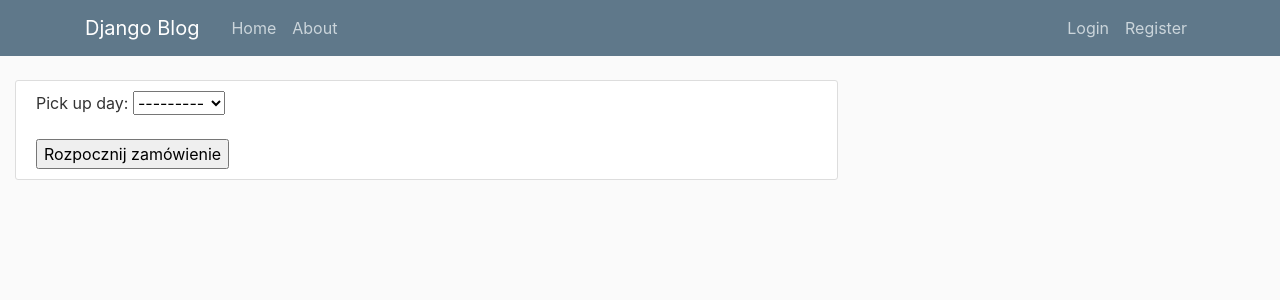
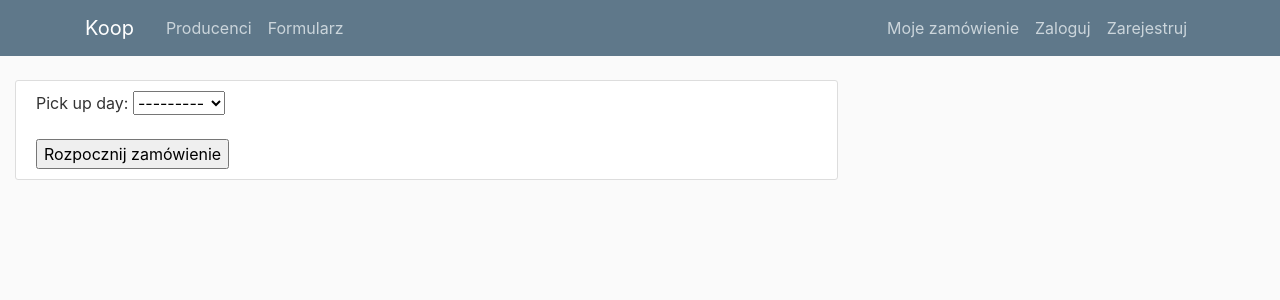
Before and after one commit to arturraczka/WKS, a Django app: page /koop/zamowienie/nowe/ in a window 1280 px wide. Shown: the top 300 px of the page. Run offline with Django 4.2, Linux system fonts and the light colour scheme; the visitor is signed in with stand-in values (Sample User, id 1); some libraries are stand-ins or nearby versions.

Commit message:
added some valid hrefs to navbar in base template

```diff
--- a/koop_form/apps/form/templates/form/base_one.html
+++ b/koop_form/apps/form/templates/form/base_one.html
@@ -16,19 +16,20 @@
     <header class="site-header">
       <nav class="navbar navbar-expand-md navbar-dark bg-steel fixed-top">
         <div class="container">
-          <a class="navbar-brand mr-4" href="/">Django Blog</a>
+          <a class="navbar-brand mr-4" href="/">Koop</a>
           <button class="navbar-toggler" type="button" data-toggle="collapse" data-target="#navbarToggle" aria-controls="navbarToggle" aria-expanded="false" aria-label="Toggle navigation">
           <span class="navbar-toggler-icon"></span>
           </button>
           <div class="collapse navbar-collapse" id="navbarToggle">
             <div class="navbar-nav mr-auto">
-              <a class="nav-item nav-link" href="/">Home</a>
-              <a class="nav-item nav-link" href="/about">About</a>
+              <a class="nav-item nav-link" href="{% url 'producers' %}">Producenci</a>
+              <a class="nav-item nav-link" href="{% url 'order-producers' %}">Formularz</a>
             </div>
             <!-- Navbar Right Side -->
             <div class="navbar-nav">
-              <a class="nav-item nav-link" href="#">Login</a>
-              <a class="nav-item nav-link" href="#">Register</a>
+              <a class="nav-item nav-link" href="{% url 'order-update-form' %}">Moje zamówienie</a>
+              <a class="nav-item nav-link" href="#">Zaloguj</a>
+              <a class="nav-item nav-link" href="#">Zarejestruj</a>
             </div>
           </div>
         </div>
```
